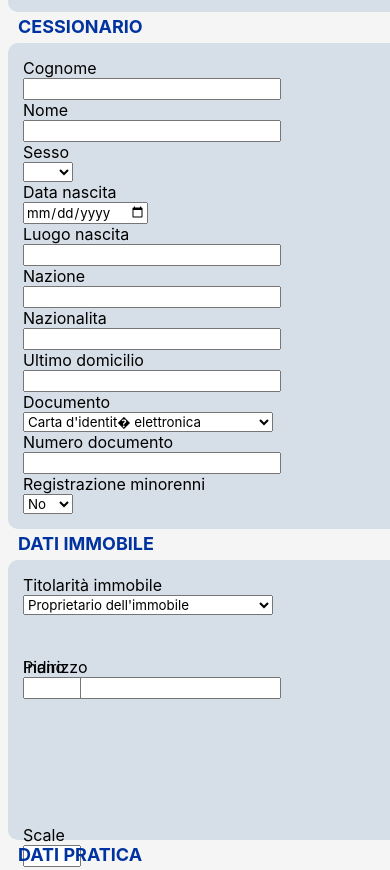
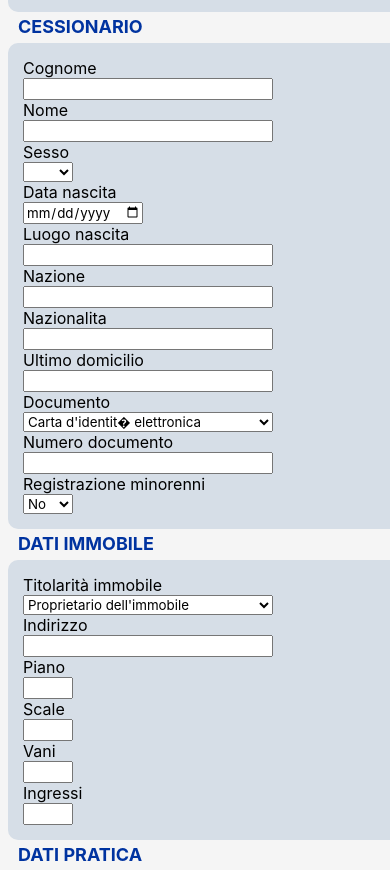
Before and after one commit to praticaff/Comunicazioni, a plain HTML site: page nuovaOspitalita.html in a window 390 px wide. Shown: the part 763-1633 px from the top of the page. Drawn offline with Linux system fonts and the light colour scheme.

Commit message:
aggiustato bug

```diff
--- a/css/indexStyle.css
+++ b/css/indexStyle.css
@@ -4,12 +4,25 @@
 }
 
 main {
-    margin: 0 auto; /* centra orizzontalmente */
-    box-sizing: border-box;
+    display: flex;
+    justify-content: center;/*allinea orizzontalmente al centro*/
+    align-items: flex start;/*allinea verticalmente all'inizio*/
+    min-height: 100vh;
+
 }
 
 body {
     background-color: #F5F5F5;
+}
+
+/*TITOLO PRINCIPALE*/
+.home{
+    color: #0033A0;
+    font-size: 25px;
+    font-weight: bold;
+    padding: 5px;
+    margin-bottom: 30px;
+    text-align: center;
 }
 
 footer {
@@ -25,18 +38,10 @@ footer {
 
 .titoloCredenziali {
     color: #0033A0;
-    align-content:center;
-    font-size: 10px;
-}
-
-.home{
-    color: #0033A0;
-    font-size: 20px;
+    text-align:center;
+    margin:10px,0,20px,0;
+    font-size: 17px;
     font-weight: bold;
-    padding: 5px;
-    border-radius: 10px;
-    margin: 0 auto;
-    text-align: center;
 }
 
 
@@ -44,27 +49,35 @@ footer {
 .form-groupIndex{
     display: flex;
     flex-direction: column;
-    height: 100%;
-    border-radius: 5px;
-    border: 2 px solid black;
     align-content: center;
 }
+input{
+    font-size:10px;
+    text-align:left;
+    max-width: 400px;
+    border:none;
+    border-radius:5px;
+}
+
 
 .fieldsetIndex{
-    align-content: center;
+
     background: #D6DEE7;
     border-radius: 15px;
-    padding: 0px;
+    padding: 10px;
     width: 400px;
     height: 200px;
-    margin:0px;
-    border:0px;
+    margin:5px;
+    border:none;
     max-width: 400px;
 }
 
 .credenziali{
     display: flex;
     flex-direction: column;
+    /*align-items:center;*/
+    gap:10 px;
+    margin:15px,0,20px,0;
 }
 
 /*SPECIFICHE PER LA SEZIONE COMANDI E COMANDI STESSI*/
@@ -72,7 +85,8 @@ footer {
 .comandi {
     display: flex;
     justify-content: flex-end;
-    gap: 10px;
+    gap: 5px;
+    margin:30px,10px,15px,0;
 }
 
 button {
@@ -80,7 +94,6 @@ button {
     color: white;
     padding: 10px 20px;
     border: none;
-    margin: 10px;
     border-radius: 5px;
     cursor: pointer;
     transition: background 0.3s, transform 0.2s;
--- a/css/nuovaStyle.css
+++ b/css/nuovaStyle.css
@@ -1,24 +1,4 @@
-/*IMPOSTAZIONI PER RIDUZIONE SCHERMO (SMARTPHONE)*/
 
-@media (max-width: 480px) {
-
-    form, fieldset {
-        padding: 0;
-    }
-
-    .fieldsetStandard {
-        display: grid;
-        grid-template-columns: repeat(auto-fit, minmax(220px, 1fr));
-        gap: 0 2rem;
-    }
-
-    .form-group {
-        margin: 0;
-        padding: 0;
-        border-radius: 5px;
-        border: 2 px solid black;
-    }
-}
 
 /*SPECIFICHE GENERICHE PER TUTTE LE PAGINE*/
 * {
@@ -67,7 +47,7 @@ form {
     max-width: 1200px;
     gap: 1rem;
     margin: 0 auto;
-    align-content: center;
+    /*align-content: center;*/
 }
 
 .legend {
@@ -82,7 +62,6 @@ form {
 /*SPECIFICHE PER I FIELDSET*/
 
 fieldset {
-    gap: 1rem;
     padding: 15px;
     border: 0px solid #0033A0;
     border-radius: 10px;
@@ -91,13 +70,21 @@ fieldset {
     background: #D6DEE7;
 }
 
-.fieldsetStandard,
-.fieldsetDatiImmobile {
+.fieldsetStandard {
     display: grid;
     grid-template-columns: repeat(auto-fit, minmax(220px, 1fr));
-    gap: 0 2rem;
+    gap: 0 2rem; /*il primo spazio è per il row-gap (distanza tra le righe), il secondo per il column-gap( distanza tra gli elementi della riga)*/
 }
 
+.fieldsetDatiImmobile{
+    display:flex; /*flex serve perchè il contenut è su una riga sola (alrimenti si poteva usare inline-flex)*/
+    flex-wrap:wrap;
+    justify-content:flex-start;
+    align-items:flex-start;
+    align-content:normal;
+    gap: 0 4rem; /*rem è il font della radice, si usa al posto di px perchè è piu adattivo*/
+    height: auto
+}
 
 .minorenne1,
 .minorenne2,
@@ -119,6 +106,10 @@ fieldset {
 
 }
 
+input, select {
+  box-sizing: border-box; /*serve per includere padding e border nella larghezza totale e uniforma select e input*/
+}
+
 .standard {
     max-width: 250px;
 }
@@ -130,7 +121,13 @@ fieldset {
 .small {
     max-width: 50px;
 }
-
+/*SPECIFICHE PER LE INPUT DELLA SEZIONE IMMOBILE*/
+.standardImmobile {
+    width: 250px;
+}
+.smallImmobile{
+    width:50px;
+}
 
 /*NASCONDE LE SEZIONI IMPOSTATE*/
 #delegato,
@@ -163,3 +160,26 @@ button {
     cursor: pointer;
     transition: background 0.3s, transform 0.2s;
 }
+
+/*IMPOSTAZIONI PER RIDUZIONE SCHERMO (SMARTPHONE)*/
+
+@media (max-width: 550px) {
+
+    .fieldsetStandard {
+        display: grid;
+        grid-template-columns: repeat(auto-fit, minmax(220px, 1fr));
+        gap: 0 2rem;
+    }
+
+    .fieldsetDatiImmobile{
+    display:flex; /*flex serve perchè il contenut è su una riga sola (alrimenti si poteva usare inline-flex)*/
+    flex-wrap:wrap;
+    flex-direction:column; /*imposta tutto in colonna quando lo schermo è piccolo*/
+    justify-content:flex-start;
+    align-items:flex-start;
+    align-content:flex-start;
+    gap: 0 4rem; /*rem è il font della radice, si usa al posto di px perchè è piu adattivo*/
+    height: auto
+}
+
+}
--- a/nuovaOspitalita.html
+++ b/nuovaOspitalita.html
@@ -125,7 +125,7 @@
                 </fieldset>
             </section>
 
-            <!-- DATI CEDENTE -->
+            <!-- DATI CEDSSIONARIO -->
             <section id="cessionario">
                 <div class="legend">CESSIONARIO</div>
                 <fieldset>
@@ -229,7 +229,7 @@
                     </div>
 
                     <div id="minorenne2" class="gruppoDatiNascosto, fieldsetStandard">
-
+                        <br>
                         <div class="form-group">
                             <label for="cognomeMinorenne2">Cognome</label>
                             <input type="text" class="standard" id="cognomeMinorenne2" name="cognomeMinorenne2" />
@@ -252,7 +252,7 @@
                     </div>
 
                     <div id="minorenne3" class="gruppoDatiNascosto, fieldsetStandard">
-
+                        <br>
                         <div class="form-group">
                             <label for="cognomeMinorenne3">Cognome</label>
                             <input type="text" class="standard" id="cognomeMinorenne3" name="cognomeMinorenne3" />
@@ -280,10 +280,10 @@
                 <div class="legend">DATI IMMOBILE</div>
                 <fieldset>
                     <div class="fieldsetDatiImmobile">
-                        <div class="colonnelunghe">
+
                         <div class="form-group">
                             <label for="titolaritaImmobile">Titolarità immobile</label>
-                                <select id="titolaritaImmobile" class="standard" name="titolaritaImmobile" required>
+                            <select id="titolaritaImmobile" class="standardImmobile" name="titolaritaImmobile" required>
                                 <option value="proprietario">Proprietario dell'immobile</option>
                                 <option value="affittuario">Titolare di contratto di locazione</option>
                             </select>
@@ -291,30 +291,27 @@
 
                         <div class="form-group">
                             <label for="indirizzoImmobile">Indirizzo</label>
-                                <input type="text" class="standard" id="indirizzoImmobile" name="indirizzoImmobile" required />
-                            </div>
+                            <input type="text" class="standardImmobile" id="indirizzoImmobile" name="indirizzoImmobile" required />
                         </div>
 
-                        <div class="colonnecorte">
                         <div class="form-group">
                             <label for="pianoImmobile">Piano</label>
-                                <input type="text" id="pianoImmobile" class="small" name="pianoImmobile" />
+                            <input type="text" id="pianoImmobile" class="smallImmobile" name="pianoImmobile" />
                         </div>
 
                         <div class="form-group">
                             <label for="scaleImmobile">Scale</label>
-                                <input type="text" id="scaleImmobile" class="small" name="scaleImmobile" />
+                            <input type="text" id="scaleImmobile" class="smallImmobile" name="scaleImmobile" />
                         </div>
 
                         <div class="form-group">
                             <label for="vaniImmobile">Vani</label>
-                                <input type="text" id="vaniImmobile" class="small" name="vaniImmobile" required />
+                            <input type="text" id="vaniImmobile" class="smallImmobile" name="vaniImmobile" required />
                         </div>
 
                         <div class="form-group">
                             <label for="ingressiImmobile">Ingressi</label>
-                                <input type="text" id="ingressiImmobile" class="small" name="ingressiImmobile" required />
-                            </div>
+                            <input type="text" id="ingressiImmobile" class="smallImmobile" name="ingressiImmobile" required />
                         </div>
                     </div>
                 </fieldset>
```
Also changed, not shown: home.html (+4 -0 lines), index.html (+7 -4 lines). Lines whose indentation alone changed are shown as unchanged.
